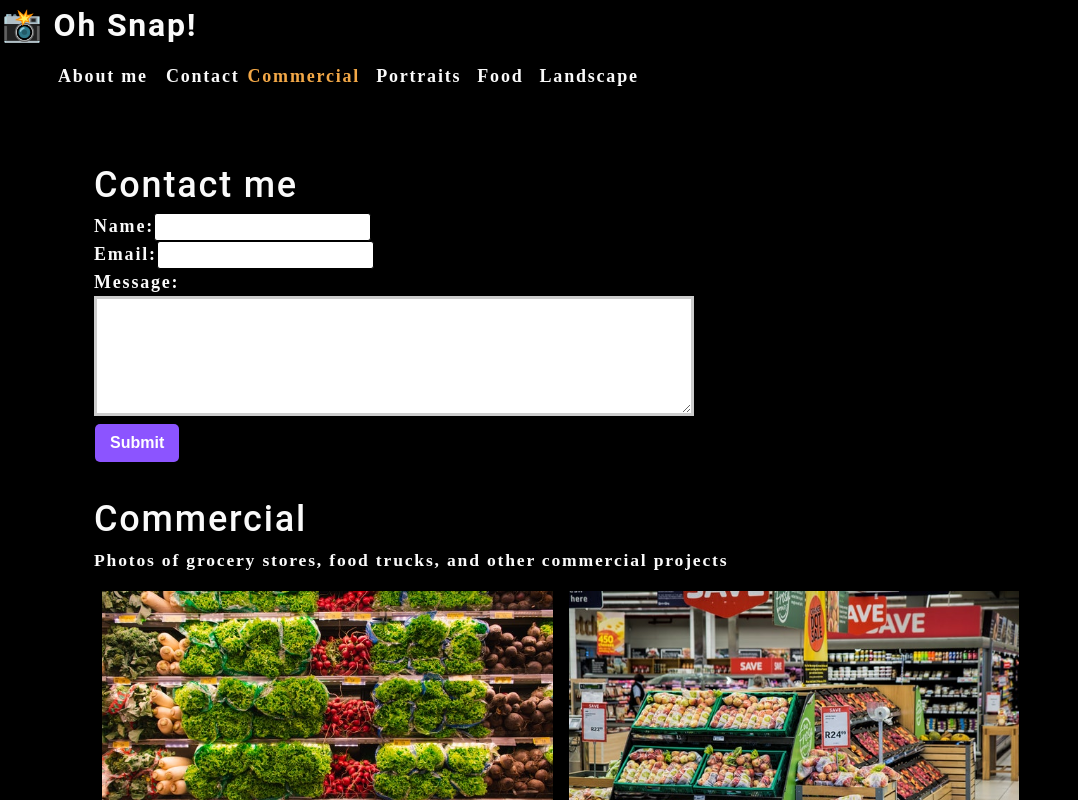
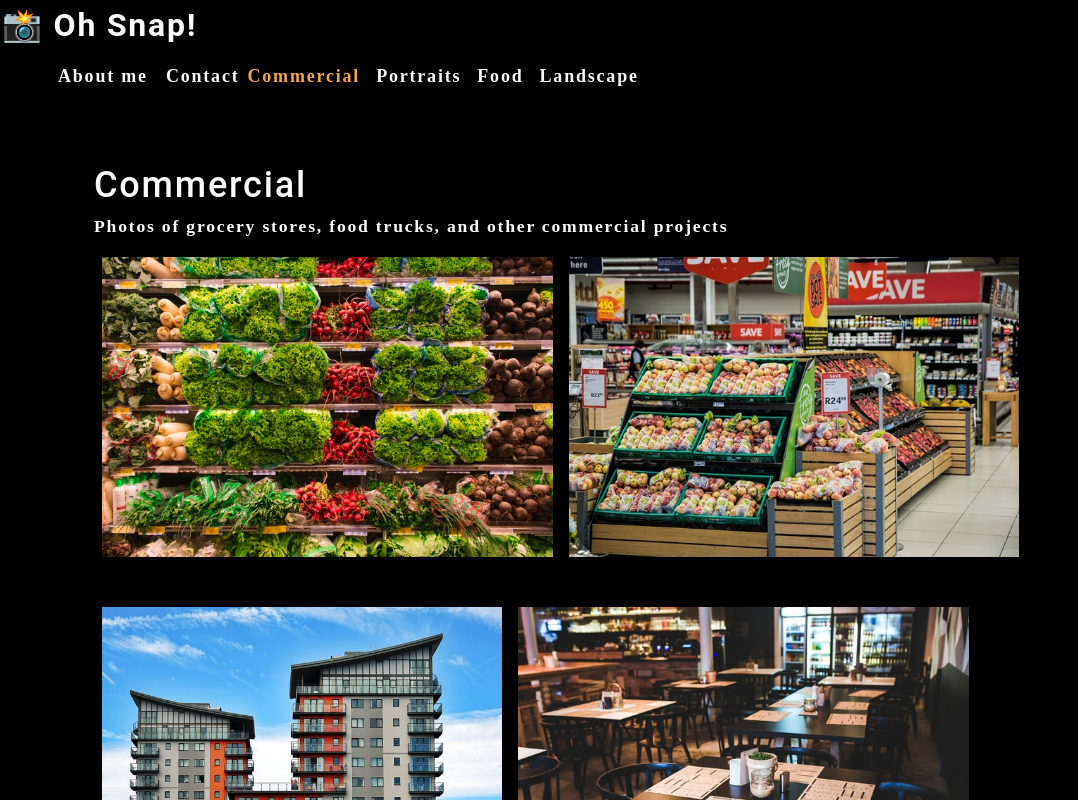
Before and after one commit to SarahStelljes/photo-port, a React (Create React App) app: page / in a window 1280 px wide. Shown: the top 800 px of the page, without its empty margins (0-1078 px from the left). Built offline with nearby package versions, Linux system fonts and the light colour scheme.

Commit message:
added conditional rendering

```diff
--- a/src/App.js
+++ b/src/App.js
@@ -6,6 +6,8 @@
 import ContactForm from './components/Contact';
 
 function App() {
+  const [contactSelected, setContactSelected] = useState(false);
+
   const [categories] = useState([
       {
           name: "commercial",
@@ -27,11 +29,18 @@
       categories={categories}
       setCurrentCategory={setCurrentCategory}
       currentCategory={currentCategory}
+      contactSelected={contactSelected}
+      setContactSelected={setContactSelected}
       ></Nav>
       <main>
-        <ContactForm></ContactForm>
-        <Gallery currentCategory={currentCategory}></Gallery>
-        <About></About>
+        {!contactSelected ? (
+          <>
+            <Gallery currentCategory={currentCategory}></Gallery>
+            <About></About>
+          </>
+        ) : (
+          <ContactForm></ContactForm>
+        )}
       </main>
     </div>
   );
--- a/src/components/Contact/index.js
+++ b/src/components/Contact/index.js
@@ -1,12 +1,34 @@
-import React, { useState } from 'react'
+import React, { useState } from 'react';
+import { validateEmail } from '../../utils/helpers';
 
 function ContactForm(){
     const [formState, setFormState] = useState({ name: '', email: '', message: '' });
 
     const { name, email, message } = formState;
 
+    const [errorMessage, setErrorMessage] = useState('');
+
     function handleChange(e) {
-        setFormState({...formState, [e.target.name]: e.target.value })
+        if(e.target.name === 'email'){
+            const isValid = validateEmail(e.target.value);
+            console.log(isValid);
+
+            if(!isValid) {
+                setErrorMessage('Your email is invalid.');
+            } else {
+                setErrorMessage('');
+            }
+        } else {
+            if(!e.target.value.length){
+                setErrorMessage(`${e.target.name} is required.`);
+            } else {
+                setErrorMessage('');
+            }
+        }
+
+        if(!errorMessage) {
+            setFormState({...formState, [e.target.name]: e.target.value });
+        }
     };
 
     function handleSubmit(e){
@@ -20,16 +42,21 @@
             <form id='contact-form' onSubmit={handleSubmit}>
                 <div>
                     <label htmlFor='name'>Name:</label>
-                    <input type='text' name='name' defaultValue={name} onChange={handleChange} />
+                    <input type='text' name='name' defaultValue={name} onBlur={handleChange} />
                 </div>
                 <div>
                     <label htmlFor='email'>Email:</label>
-                    <input type="email" name='email' defaultValue={email} onChange={handleChange}></input>
+                    <input type="email" name='email' defaultValue={email} onBlur={handleChange}></input>
                 </div>
                 <div>
                     <label htmlFor='message'>Message:</label>
-                    <textarea name='message' rows="5" defaultValue={message} onChange={handleChange}/>
+                    <textarea name='message' rows="5" defaultValue={message} onBlur={handleChange}/>
                 </div>
+                {errorMessage && (
+                    <div>
+                        <p className='error-text'>{errorMessage}</p>
+                    </div>
+                )}
                 <button type='submit'>Submit</button>
             </form>
         </section>
--- a/src/components/Nav/index.js
+++ b/src/components/Nav/index.js
@@ -6,6 +6,8 @@
         categories = [],
         setCurrentCategory,
         currentCategory,
+        contactSelected,
+        setContactSelected
     } = props;
 
     useEffect(() => {
@@ -25,22 +27,23 @@
             </h2>
             <nav>
                 <ul className='flex-row'>
-                    <li className='mx-2'>
-                        <a data-testid="about" href="#about">
+                    <li className={`mx-2 ${contactSelected && 'navActive'}`}>
+                        <a data-testid="about" href="#about" onClick={()=> setContactSelected}>
                             About me
                         </a>
                     </li>
                     <li>
-                        <span>Contact</span>
+                        <span onClick={() => setContactSelected(true)}>Contact</span>
                     </li>
                     {categories.map((category) => (
                         <li
                             className={`mx-1 ${
-                                currentCategory.name === category.name && 'navActive'
+                                currentCategory.name === category.name && !contactSelected && `navActive`
                             }`} key={category.name}
                         >
                             <span onClick={() => {
-                                setCurrentCategory(category)
+                                setCurrentCategory(category);
+                                setContactSelected(false);
                                 }}
                             >
                                 {capitalizeFirstLetter(category.name)}
```
